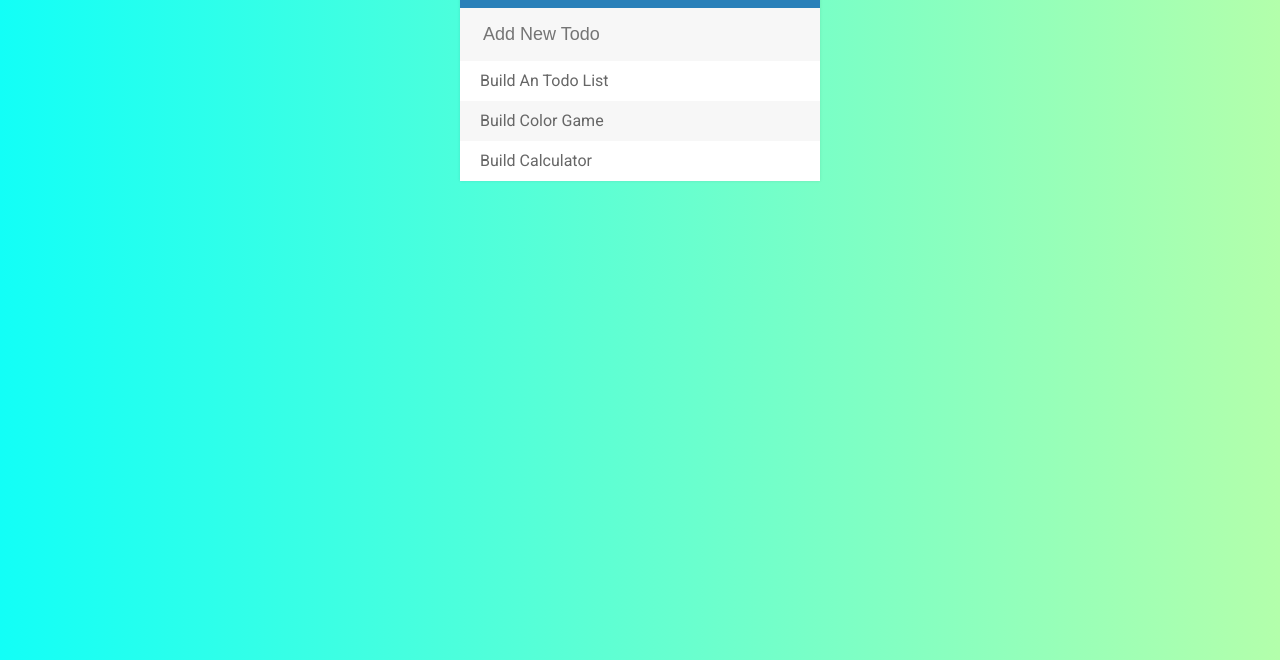
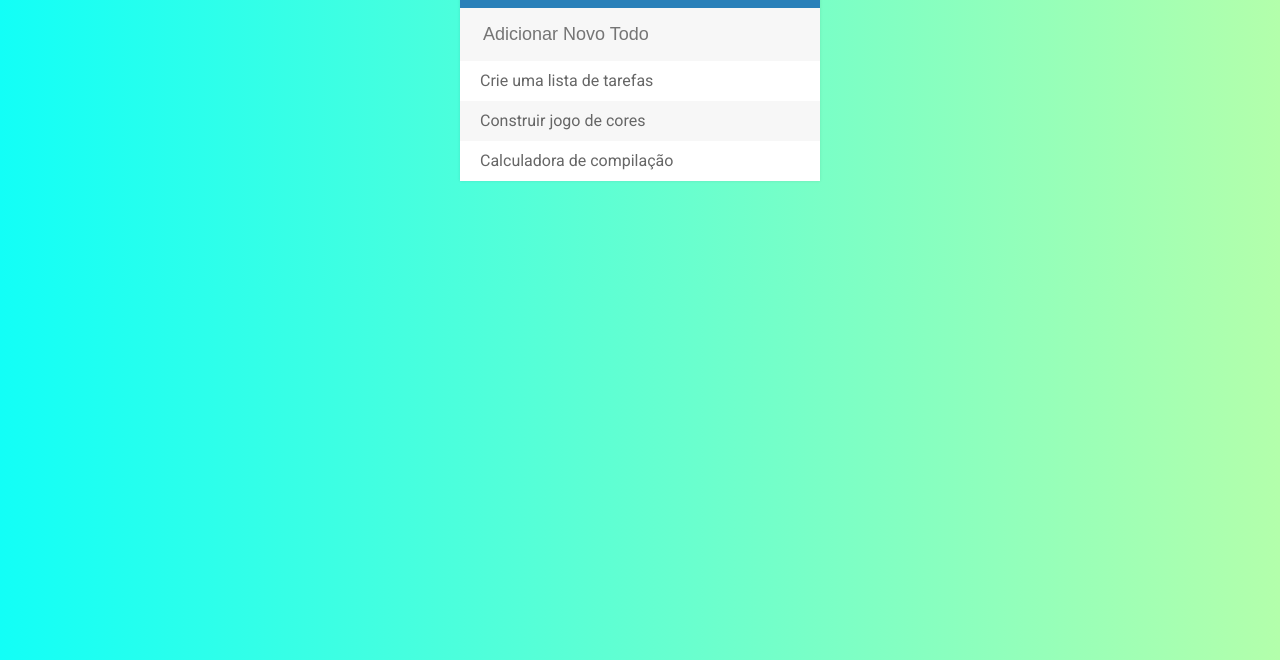
Before and after one commit to wendeldh7/To_Do_List, a plain HTML site: page index.html in a window 1280 px wide. Shown: the part 140-800 px from the top of the page. Drawn offline with Linux system fonts and the light colour scheme.

Commit message:
Primeiro commit

```diff
--- a/index.html
+++ b/index.html
@@ -1,5 +1,5 @@
 <!DOCTYPE html>
-<html lang="en">
+<html lang="pt-br">
 <head>
     <meta charset="UTF-8">
     <meta name="viewport" content="width=device-width, initial-scale=1.0">
@@ -16,12 +16,12 @@
 <body>
     <div id="container">
         <h1>To-Do List<i class="fas fa-plus"></i></h1>
-        <input type="text" placeholder="Add New Todo">
+        <input type="text" placeholder="Adicionar Novo Todo">
 
         <ul>
-           <li><span><i class="fas fa-trash"></i></span>Build An Todo List</li>
-           <li><span><i class="fas fa-trash"></i></span>Build Color Game</li>
-           <li><span><i class="fas fa-trash"></i></span>Build Calculator</li>
+           <li><span><i class="fas fa-trash"></i></span>Crie uma lista de tarefas</li>
+           <li><span><i class="fas fa-trash"></i></span>Construir jogo de cores</li>
+           <li><span><i class="fas fa-trash"></i></span>Calculadora de compilação</li>
         </ul>
     </div>
 
```
